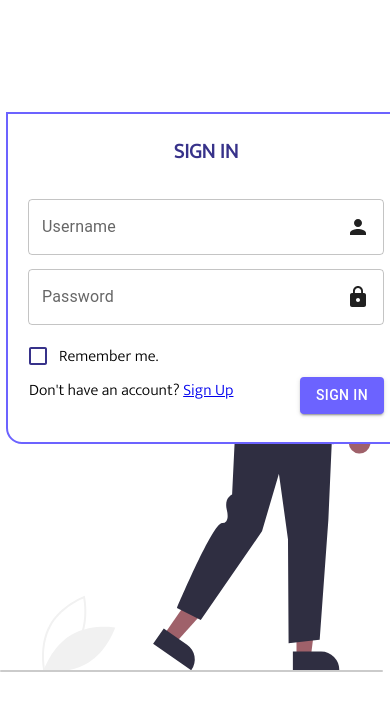
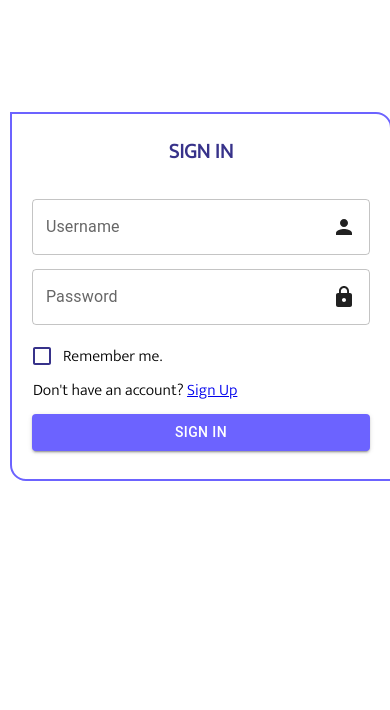
Before and after one commit to pratik-zingworks/zingworks-project-01, a React (Create React App) app: page / in a window 390 px wide. Shown: the top 710 px of the page. Built offline with nearby package versions, Linux system fonts and the light colour scheme.

Commit message:
made resposive

```diff
--- a/src/components/GlobalButton/GlobalButton.component.jsx
+++ b/src/components/GlobalButton/GlobalButton.component.jsx
@@ -9,7 +9,10 @@ const GlobalButton = ({Title, Type}) => {
                 "&:hover" : {
                     backgroundColor: "#37328a",
                 },
-            }}>{Title.toUpperCase()}</Button>
+                '@media(maxWidth: 480px)' : {
+                    width: '80% !important'
+                  }
+            }} fullWidth>{Title.toUpperCase()}</Button>
         </div>
      );
 }
--- a/src/components/GlobalButton/GlobalButton.style.css
+++ b/src/components/GlobalButton/GlobalButton.style.css
@@ -0,0 +1,7 @@
+@media only screen and (max-width:480px) {
+    .Global-button{
+        margin-top: 10px;
+        width: 100%;
+    }
+
+}
--- a/src/components/SignIn/SignIn.style.css
+++ b/src/components/SignIn/SignIn.style.css
@@ -25,6 +25,7 @@
 }
 .SignIn-container .SignIn-body .bottomHandler{
     display: flex;
+    flex-wrap: wrap;
     flex-direction: row;
     justify-content: space-between;
     width: 100%;
@@ -45,3 +46,12 @@
    top: 1px;
    font-size: 16px;
 }
+@media only screen and (max-width:480px) {
+    .SignIn-container{
+        width: 98%;
+    }
+    .SignIn-container .SignIn-body .bottomHandler{
+        flex-direction: column;
+    }
+
+}
--- a/src/index.css
+++ b/src/index.css
@@ -22,3 +22,10 @@ code {
   font-family: source-code-pro, Menlo, Monaco, Consolas, 'Courier New',
     monospace;
 }
+
+@media only screen and (max-width:480px) {
+  body{
+      background: none;
+  }
+
+}
```
